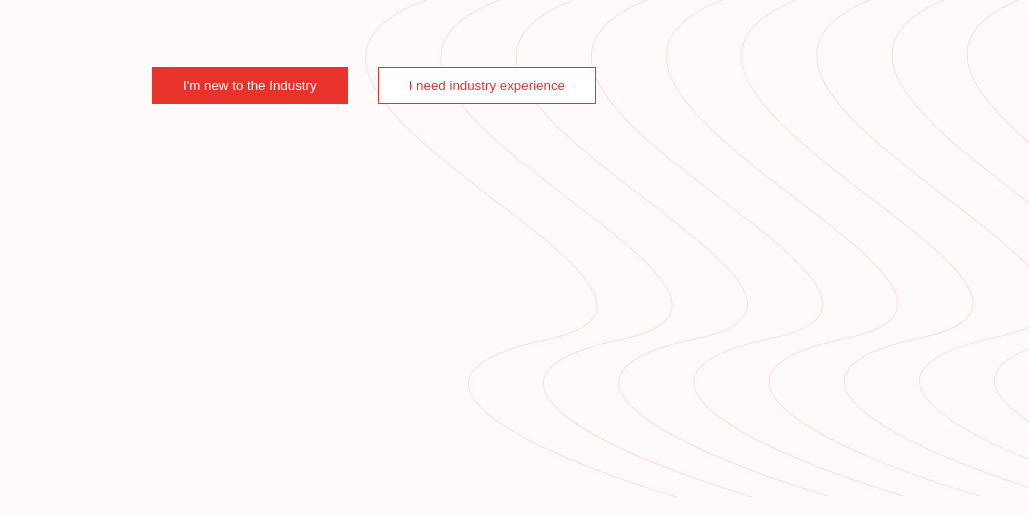
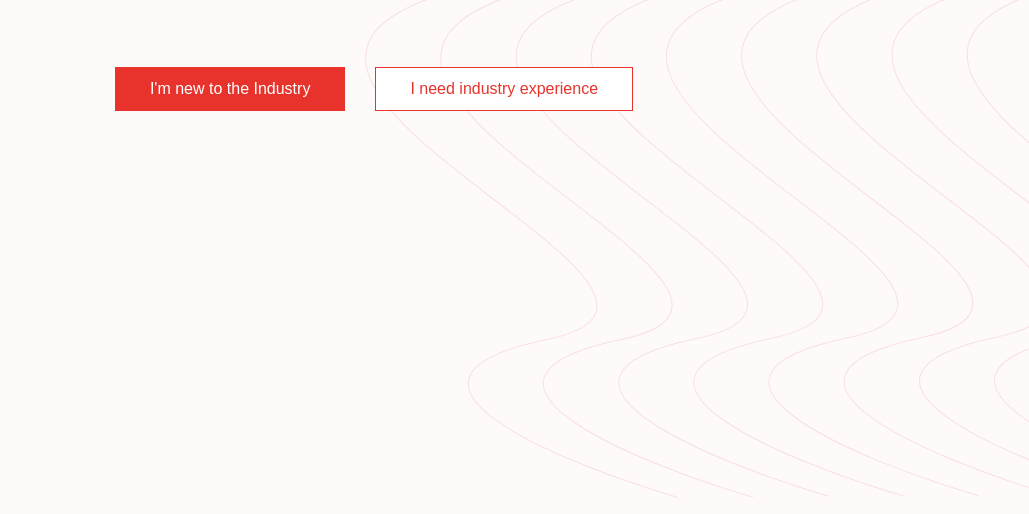
Before and after one commit to KeppyDuckham/zuri-site, a plain HTML site: page index.html in a window 1280 px wide. Shown: the part 286-800 px from the top of the page, without its empty margins (251-1280 px from the left). Drawn offline with Linux system fonts and the light colour scheme.

Commit message:
first commit for site

```diff
--- a/style/style.css
+++ b/style/style.css
@@ -36,9 +36,10 @@
 }
 
 .btn {
-    padding: 10px 30px;
+    padding: 12px 34px;
     margin-right: 30px;
     border: 1px #E7332B solid;
+    font-size: inherit;
 }
 
 .red-btn {
```
